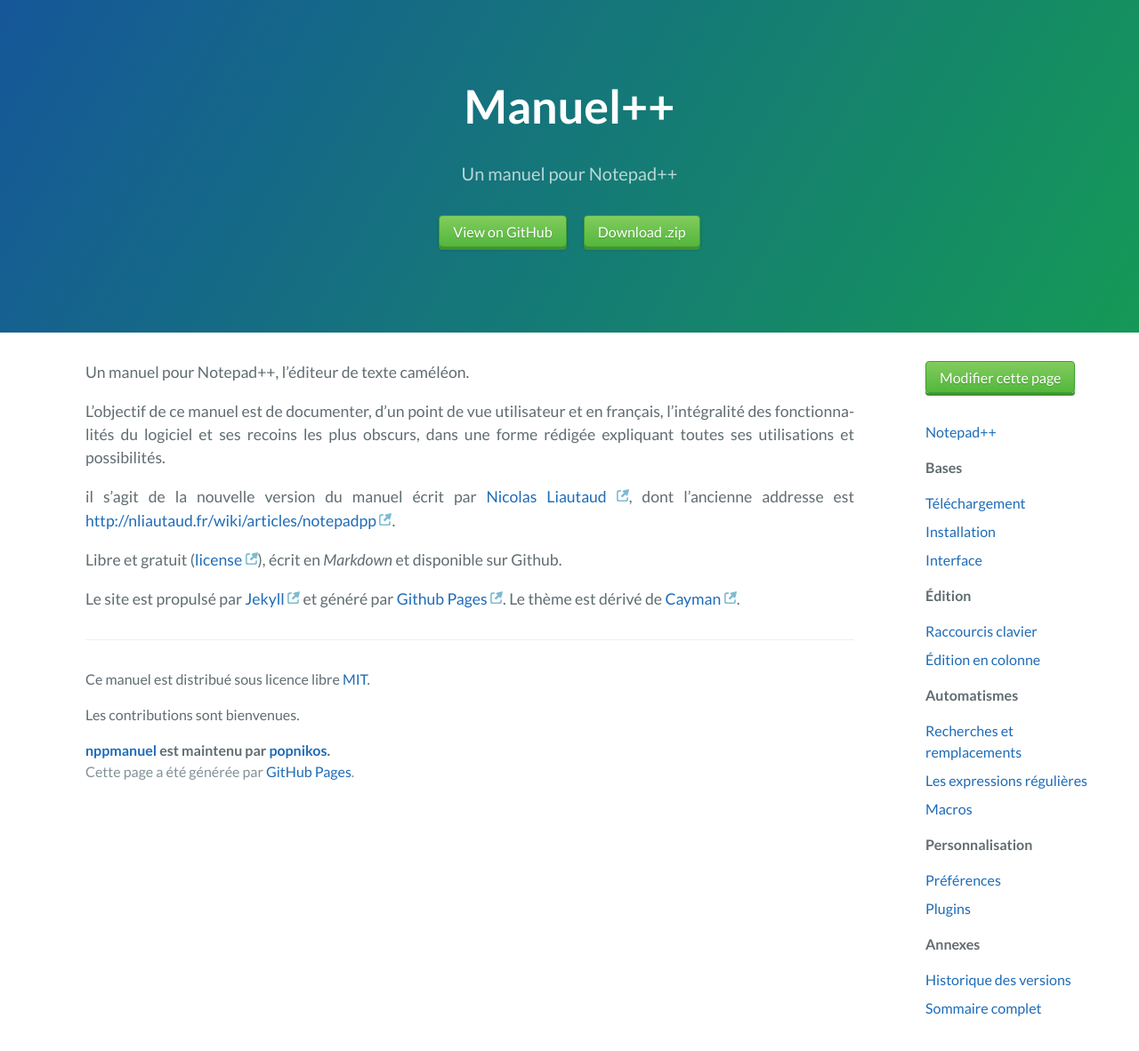
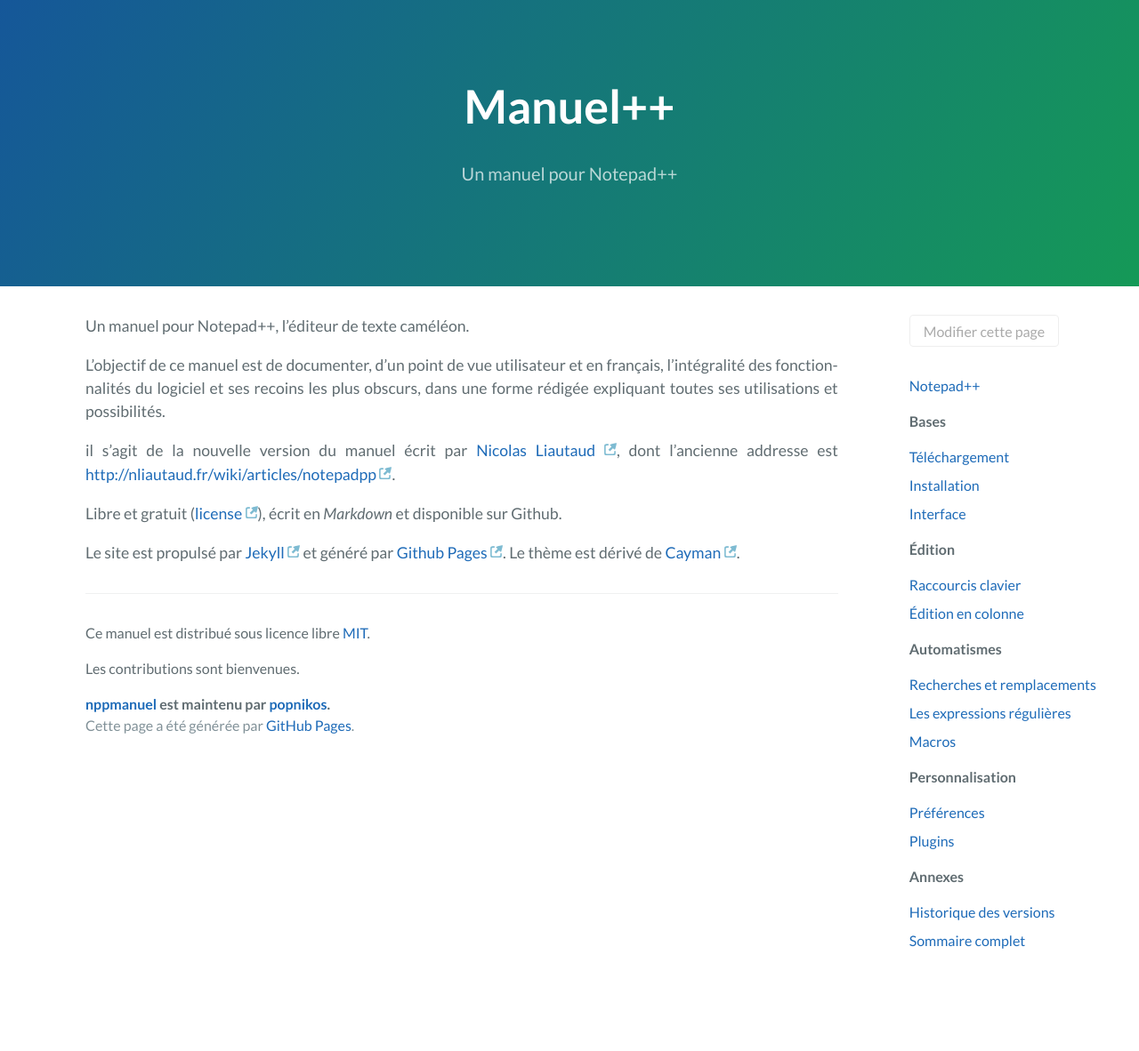
Before and after one commit to popnikos/nppmanuel, a Jekyll site: the page built from README.md, in a window 1280 px wide and 1194 px high. Shown: the top 1182 px of the window at 89% size. Built offline with Jekyll 4.4.1, drawn with Linux system fonts in a browser that asks for light colours; our own code applies the rules of GitHub Pages for plain Markdown files.

Commit message:
body width, remove dl buttons and attenuate edit button

```diff
--- a/_theme/_layouts/default.html
+++ b/_theme/_layouts/default.html
@@ -13,15 +13,9 @@
     <header class="page-header">
       <h1 class="project-name"><a href="{{ site.baseurl }}/">{{ site.title | default: site.github.repository_name }}</a></h1>
       <h2 class="project-tagline">{{ site.description | default: site.github.project_tagline }}</h2>
-      {% if site.github.is_project_page %}
-        <a href="{{ site.github.repository_url }}" class="btn">View on GitHub</a>
-      {% endif %}
-      {% if site.show_downloads %}
-        <a href="{{ site.github.zip_url }}" class="btn">Download .zip</a>
-      {% endif %}
     </header>
 
-    <div class="page-content">
+    <div class="site-content">
       <section class="main-content">
 
         <article class="article hyphenate">
--- a/_theme/_sass/mpp-main.scss
+++ b/_theme/_sass/mpp-main.scss
@@ -14,24 +14,24 @@ body {
   }
 }
 .site-content {
-  max-width: 84em;
-}
-.main-content {
-  margin: 0;
-  @include large {
-    padding-right: 2rem;
-  }
-  @include medium {
-    padding-right: 3%;
-    padding-left: 5%;
-  }
-}
-.page-content {
   display: flex;
   justify-content: center;
   position: relative;
   @include small {
     display: block;
+  }
+  .main-content {
+    margin: 0;
+    flex: 1;
+    @include large {
+      max-width: 950px;
+      box-sizing: content-box;
+      padding-right: 2rem;
+    }
+    @include medium {
+      padding-right: 3%;
+      padding-left: 5%;
+    }
   }
   .content-sidebar {
     min-width: 18em;
@@ -122,6 +122,11 @@ body {
         -webkit-hyphens: auto;
         -ms-hyphens: auto;
         hyphens: auto;
+
+        & img:only-child {
+          display: block;
+          margin: auto;
+        }
     }
 
     h1 {
@@ -167,7 +172,6 @@ kbd
   line-height: 1;
   border-radius: 4px;
   font-size: 1em;
-  color: #fff;
   text-decoration: none;
   display: inline-block;
   text-align: center;
@@ -175,11 +179,9 @@ kbd
   cursor: pointer;
   transition: 0.1s linear;
 
-  background: #82cc5d;
-  background: linear-gradient(to bottom,  #82cc5d 0%,#53b73c 100%);
-  border: 1px solid #429E34;
-  box-shadow: #439230 0 3px 0, rgba(0, 0, 0, .2) 0 3px 3px;
-  text-shadow: 0 1px 1px rgba(0,0,0,.2);
+  color: #aaa;
+  border: 1px solid #eee;
+  background: #fff;
 
   &:after {
     color: #fff;
@@ -187,20 +189,43 @@ kbd
   }
   &:hover {
     transform: translateY(-3px);
+    color: $body-text-color;
+    border: 1px solid #ccc;
+    box-shadow: #ccc 0 3px 0, rgba(0, 0, 0, .1) 0 4px 2px;
+  }
+
+  &:active {
+    transform: translateY(0);
+    color: $body-text-color;
+    box-shadow: none;
+  }
+}
+.btn-main {
+  @extend .btn;
+  color: #fff;
+  border: 1px solid #429E34;
+  background: #82cc5d;
+  background: linear-gradient(to bottom,  #82cc5d 0%,#53b73c 100%);
+  box-shadow: #439230 0 3px 0, rgba(0, 0, 0, .2) 0 3px 3px;
+  text-shadow: 0 1px 1px rgba(0,0,0,.2);
+
+  &:after {
+    color: #fff;
+  }
+  &:hover {
+    color: #fff;
+    border: 1px solid #429E34;
     background: #99cc80;
     background: linear-gradient(to bottom,  #85CE5E 0%,#53b73c 100%);
     box-shadow: #439230 0 6px 0, rgba(0, 0, 0, .2) 0 9px 4px;
-    border: 1px solid lighten(#429E34, 10%);
-    color: #fff;
   }
 
   &:active {
     box-shadow: #439230 0 2px 0, rgba(0, 0, 0, .2) 0 2px 2px;
-    transform: translateY(0);
   }
 }
 p a:only-child[href="http://notepad-plus-plus.org/fr/download"] {
-  @extend .btn;
+  @extend .btn-main;
 }
 
 
```
